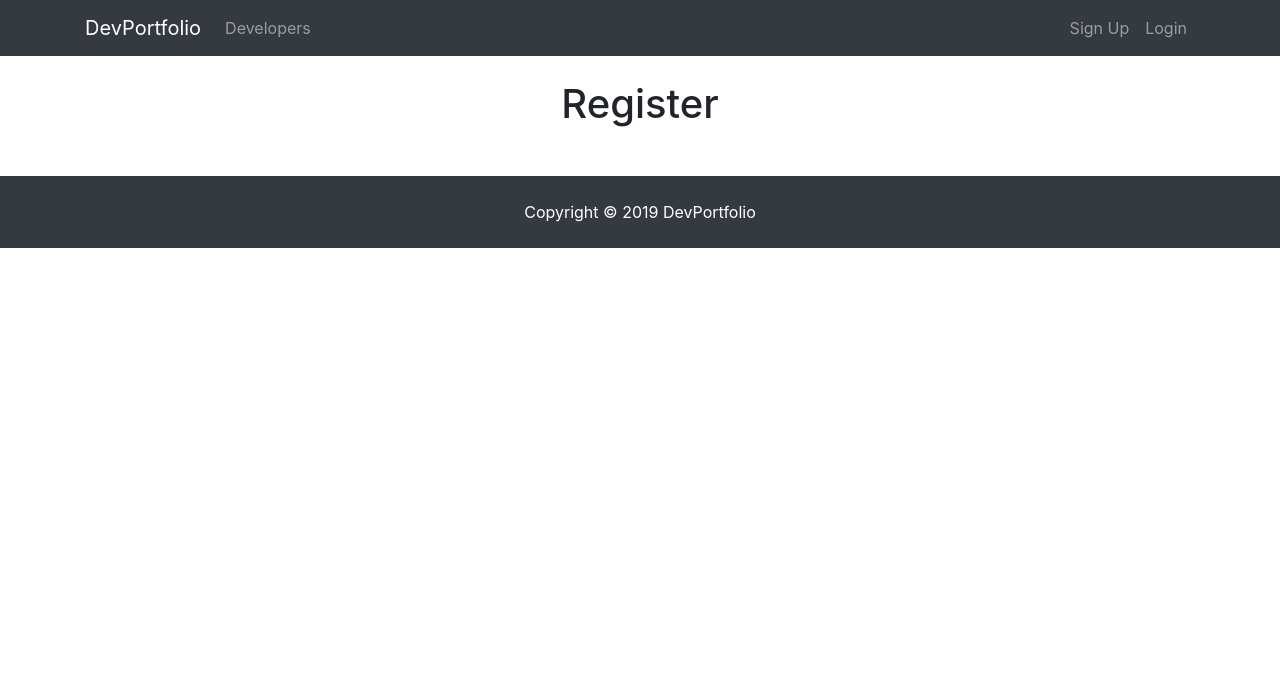
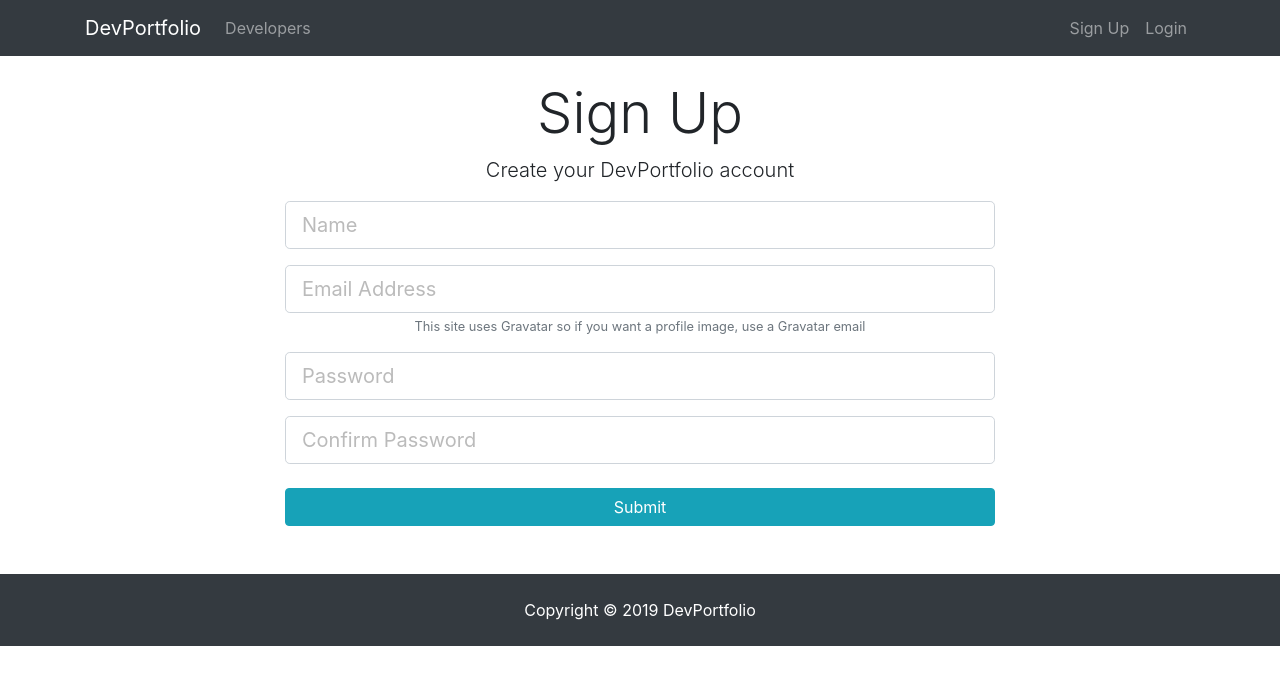
Before and after one commit to thimico/ReactNodeRestfullApiMongoJWT, a React (Create React App) app in the folder client/: page /register in a window 1280 px wide. Shown: the top 684 px of the page. Built offline with nearby package versions, Linux system fonts and the light colour scheme.

Commit message:
Init Login and Register

```diff
--- a/client/src/components/auth/Login.js
+++ b/client/src/components/auth/Login.js
@@ -1,10 +1,56 @@
 import React, { Component } from 'react'
 
 class Login extends Component {
+    constructor() {
+        super();
+        this.state = {
+            email: '',
+            password: '',
+            errors: {}
+        }
+        this.onChange = this.onChange.bind(this)
+        this.onSubmit = this.onSubmit.bind(this)
+    }
+
+    onChange(e) {
+        this.setState({ [e.target.name]: e.target.value })
+    }
+
+    onSubmit(e) {
+        e.preventDefault();
+
+        const newUser = {
+            email: this.state.email,
+            password: this.state.password,
+        }
+        console.log(newUser)
+    }
     render() {
         return (
-            <div>
-              <h1>Login</h1>
+            <div className="login">
+                <div className="container">
+                <div className="row">
+                    <div className="col-md-8 m-auto">
+                    <h1 className="display-4 text-center">Log In</h1>
+                    <p className="lead text-center">Sign in to your DevPortfolio account</p>
+                    <form onSubmit={this.onSubmit}>
+                        <div className="form-group">
+                        <input type="email" className="form-control form-control-lg" placeholder="Email Address"
+                            name="email"
+                            value={this.state.email}
+                            onChange={this.onChange} />
+                        </div>
+                        <div className="form-group">
+                        <input type="password" className="form-control form-control-lg" placeholder="Password"
+                            name="password"
+                            value={this.state.password}
+                            onChange={this.onChange} />
+                        </div>
+                        <input type="submit" className="btn btn-info btn-block mt-4" />
+                    </form>
+                    </div>
+                </div>
+                </div>
             </div>
         )
     }
--- a/client/src/components/auth/Register.js
+++ b/client/src/components/auth/Register.js
@@ -1,10 +1,65 @@
 import React, { Component } from 'react'
 
 class Register extends Component {
+    constructor() {
+        super();
+        this.state = {
+            name: '',
+            email: '',
+            password: '',
+            password2: '',
+            errors: {}
+        }
+        this.onChange = this.onChange.bind(this)
+        this.onSubmit = this.onSubmit.bind(this)
+    }
+
+    onChange(e) {
+        this.setState({ [e.target.name]: e.target.value })
+    }
+
+    onSubmit(e) {
+        e.preventDefault();
+
+        const newUser = {
+            name: this.state.name,
+            email: this.state.email,
+            password: this.state.password,
+            password2: this.state.password2,
+        }
+        console.log(newUser)
+    }
+
     render() {
         return (
-            <div>
-              <h1>Register</h1>
+            <div className="register">
+                <div className="container">
+                <div className="row">
+                    <div className="col-md-8 m-auto">
+                    <h1 className="display-4 text-center">Sign Up</h1>
+                    <p className="lead text-center">Create your DevPortfolio account</p>
+                    <form onSubmit={this.onSubmit}>
+                        <div className="form-group">
+                        <input type="text" className="form-control form-control-lg" placeholder="Name" name="name"
+                        value={this.state.name} onChange={this.onChange} />
+                        </div>
+                        <div className="form-group">
+                        <input type="email" className="form-control form-control-lg" placeholder="Email Address"
+                            name="email"
+                            value={this.state.email} onChange={this.onChange}  />
+                        <small className="form-text text-muted">This site uses Gravatar so if you want a profile image, use a Gravatar email</small>
+                        </div>
+                        <div className="form-group">
+                        <input type="password" className="form-control form-control-lg" placeholder="Password" value={this.state.password} name="password" onChange={this.onChange}/>
+                        </div>
+                        <div className="form-group">
+                        <input type="password" className="form-control form-control-lg" placeholder="Confirm Password" value={this.state.password2} name="password2" onChange={this.onChange}/>
+                        </div>
+                        <input type="submit" className="btn btn-info btn-block mt-4" />
+                    </form>
+                    </div>
+                </div>
+                </div>
             </div>
         )
     }
--- a/client/src/components/layout/Footer.js
+++ b/client/src/components/layout/Footer.js
@@ -2,7 +2,7 @@ import React from 'react'
 
 export default function Footer() {
     return (
-        <footer class="bg-dark text-white mt-5 p-4 text-center">
+        <footer className="bg-dark text-white mt-5 p-4 text-center">
             Copyright &copy; {new Date().getFullYear()} DevPortfolio
         </footer>
     )
```
Also changed, not shown: 1 other file (tests, documents, lock files or other folders).
